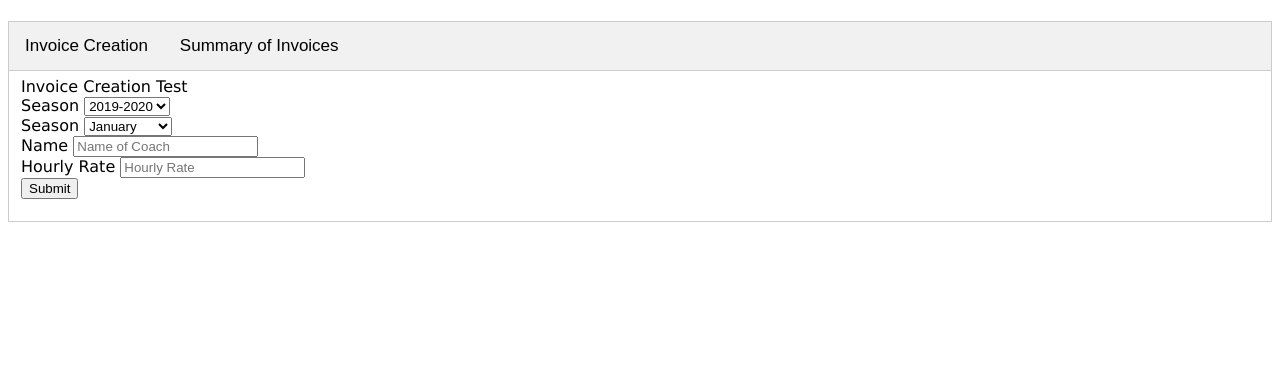
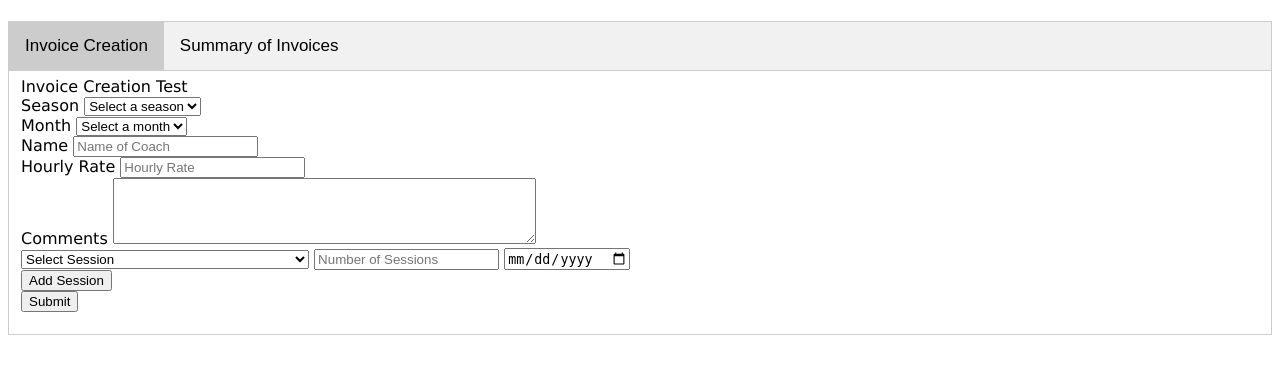
Before and after one commit to superkor/Invoice-Program-V2, a Flask app: page / in a window 1280 px wide. Shown: the part 46-420 px from the top of the page. Run offline with Flask 2, Linux system fonts and the light colour scheme.

Commit message:
Added session entry options and functions to automatically create/delete new sessions

```diff
--- a/static/js/indexScript.js
+++ b/static/js/indexScript.js
@@ -1,5 +1,7 @@
+var numSessions;
+
 function openTab(evt, tab){
-    var i, tabcontent, tablink;
+    let i, tabcontent, tablink;
     tabcontent = document.getElementsByClassName("tabcontent");
     for (i = 0; i < tabcontent.length; i++) {
     tabcontent[i].style.display = "none";
@@ -13,17 +15,127 @@ function openTab(evt, tab){
 }
 
 function addMonthOptions(){
-    var newMonth
-    months = ["January", "February", "March", "April", "May", "June", "July", "August", "September", "October", "November", "December"]
+    let newMonth
+    months = ["", "January", "February", "March", "April", "May", "June", "July", "August", "September", "October", "November", "December"]
     monthSelect = document.getElementById("monthDropDown")
-    for (i=0; i < 12; i++){
+    for (i=0; i < 13; i++){
         newMonth = document.createElement("option")
         newMonth.setAttribute("value",months[i])
-        newMonth.innerHTML = months[i]
+        if (months[i]==""){
+            newMonth.innerHTML = "Select a month"
+        } else {
+            newMonth.innerHTML = months[i]
+        }
         monthSelect.appendChild(newMonth)
     }
 }
 
 function onLoad(){
+    numSessions = 2
     addMonthOptions();
 }
+
+function deleteSession(event){
+    //gets the button that was clicked on and removes parent div
+    event.target.parentNode.remove()
+}
+
+
+function addSession(){
+
+    let mainDiv = document.getElementById("List-Of-Sessions")
+    let newSession = document.createElement("div")
+    let dropDownSpan = document.createElement("span")
+    let numSpan = document.createElement("span")
+    let dateSpan = document.createElement("span")
+    let dropDownSelect = document.createElement("select")
+    let deleteButton = document.createElement("input")
+    dropDownSelect.setAttribute("name","session-type")
+    dropDownSelect.setAttribute("required", "true")
+
+    deleteButton.setAttribute("type", "button")
+    deleteButton.setAttribute("id","deleteSession")
+    deleteButton.setAttribute("value","Delete Session")
+    deleteButton.addEventListener("click",deleteSession)
+
+    let options = {
+        "default": {
+            "value": "Select Session"
+        },
+
+        "PCS": {
+            "value": "Pre-Canskate (PCS)"
+        },
+
+        "CS": {
+            "value": "Canskate (CS)"
+        },
+
+        "FZ": {
+            "value": "Fun Zone (FZ)"
+        },
+
+        "NV": {
+            "value": "Novice (NV)"
+        },
+
+        "PEP": {
+            "value": "PEP"
+        },
+
+        "AD": {
+            "value": "Adult (AD)"
+        },
+
+        "PW": {
+            "value": "Power (PW)"
+        },
+
+        "ST": {
+            "value": "Stroking (ST)"
+        },
+
+        "CIR": {
+            "value": "Canskate - Circuit Drawing (CIR)"
+        },
+
+        "RPT": {
+            "value": "Pre-Canskate/Canskate - Report Card (PCS)"
+        }
+    }
+    newSession.appendChild(dropDownSpan)
+    newSession.appendChild(numSpan)
+    newSession.appendChild(dateSpan)
+    newSession.appendChild(deleteButton)
+    mainDiv.appendChild(newSession)
+    dropDownSpan.appendChild(dropDownSelect)
+
+
+    for (const [key, value] of Object.entries(options)){
+        dropDown = document.createElement("option")
+        if (key == "default"){
+            dropDown.setAttribute("value", "")
+        } else {
+            dropDown.setAttribute("value", key)
+        }
+        dropDown.innerHTML = value.value
+        dropDownSelect.appendChild(dropDown)
+
+    }
+
+    numInput = document.createElement("input")
+    numInput.setAttribute("name","session-amount")
+    numInput.setAttribute("type","number")
+    numInput.setAttribute("placeholder","Number of Sessions")
+    numInput.setAttribute("required","true")
+    numSpan.appendChild(numInput)
+
+    dateInput = document.createElement("input")
+    dateInput.setAttribute("name","date-of-session")
+    dateInput.setAttribute("type","date")
+    dateInput.setAttribute("required","true")
+    dateSpan.appendChild(dateInput)
+
+    newSession.setAttribute("id","Session"+numSessions)
+    ++numSessions
+}
--- a/templates/index.html
+++ b/templates/index.html
@@ -9,7 +9,7 @@
         </header>
 
         <div class="tab">
-            <button class="tablink" onclick="openTab(event, 'create')">Invoice Creation</button>
+            <button class="tablink active" onclick="openTab(event, 'create')">Invoice Creation</button>
             <button class="tablink" onclick="openTab(event, 'summary')">Summary of Invoices</button>
         </div>
 
@@ -19,24 +19,62 @@
                 <div id = "Season">
                     <label for="season">Season</label>
                     <!-- Will add a function to populate seasons based on what invoice template exists -->
-                    <select name = "season">
+                    <select name = "season" required>
+                        <option value ="">Select a season</option>
                         <option value = "2019-2020">2019-2020</option>
                         <option value = "2020-2021">2020-2021</option>
+                        <option value = "2021-2022">2021-2022</option>
+                        <option value = "2022-2023">2022-2023</option>
+                        <option value = "2023-2024">2023-2024</option>
                     </select>
                 </div>
                 <div id = "Month">
                     <!-- Function addMonthOptions() adds options for dropdown -->
-                    <label for="month">Season</label>
-                    <select name = "month" id="monthDropDown">
+                    <label for="month">Month</label>
+                    <select name = "month" id="monthDropDown" required>
                     </select>
                 </div>
                 <div id = "Name">
                     <label for="name">Name</label>
-                    <input type="text" name="name" value="" placeholder="Name of Coach" required>
+                    <input type="text" name="name" value="" placeholder="Name of Coach" required oninvalid="this.setCustomValidity('test')" oninput="this.setCustomValidity('')">
                 </div>
                 <div id = "Rate">
                     <label for="rate">Hourly Rate</label>
                     <input type="number" name="rate" value="" placeholder="Hourly Rate" required>
+                </div>
+
+                <div id = "Comments">
+                    <label for="comments">Comments</label>
+                    <textarea name="comments" id="comments" rows="4" cols="50"></textarea>
+                </div>
+                <div id = "List-Of-Sessions">
+                    <div id = "Session1">
+                        <span>
+                            <select name = "session-type" required>
+                                <option value="" selected disabled hidden>Select Session</option>
+                                <option value="PCS">Pre-Canskate (PCS)</option>
+                                <option value="CS">Canskate (CS)</option>
+                                <option value="FZ">Fun Zone (FZ)</option>
+                                <option value="NV">Novice (NV)</option>
+                                <option value="PEP">PEP</option>
+                                <option value="AD">Adult (AD)</option>
+                                <option value="PW">Power (PW)</option>
+                                <option value="ST">Stroking (ST)</option>
+                                <option value="CIR">Canskate - Circuit Drawing (CIR)</option>
+                                <option value="RPT">Pre-Canskate/Canskate - Report Card (PCS)</option>
+                            </select>
+                        </span>
+                        <span>
+                            <input type="number" name="session-amount" placeholder="Number of Sessions" required>
+                        </span>
+                        <span>
+                            <input type="date" name="date-of-session" required>
+                        </span>
+                    </div>
+                </div>
+                <!-- addSession() on button adds new div to add new sessions. each new session div will have a delete button that will delete the created session div -->
+                <div id="AddSession">
+                    <input type="button" name="add-session" value = "Add Session" onclick="addSession()">
                 </div>
                 <div>
                     <input type="submit" value="Submit">
```
